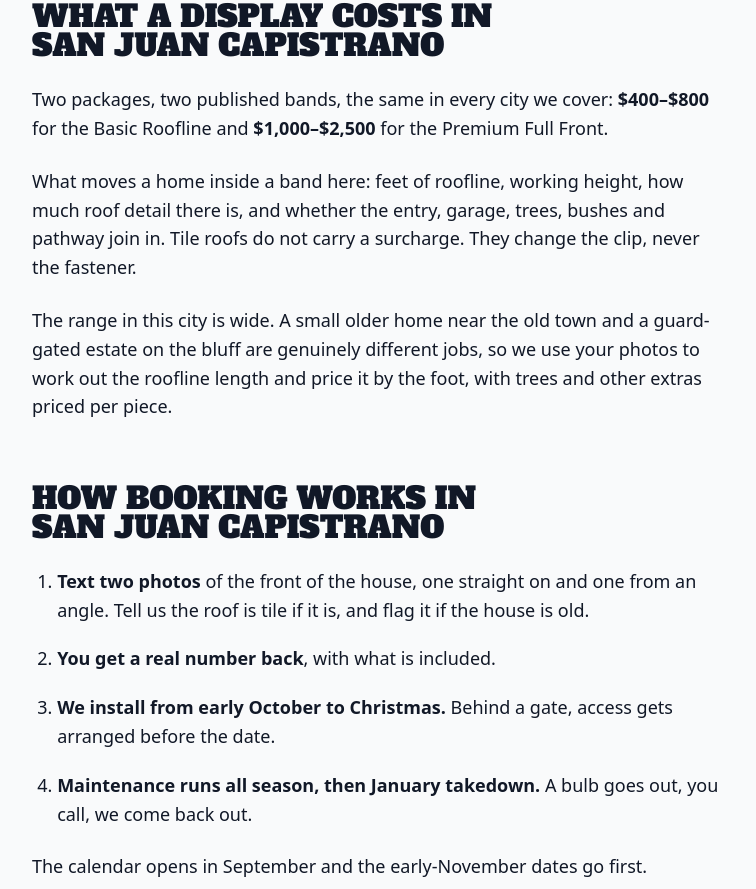
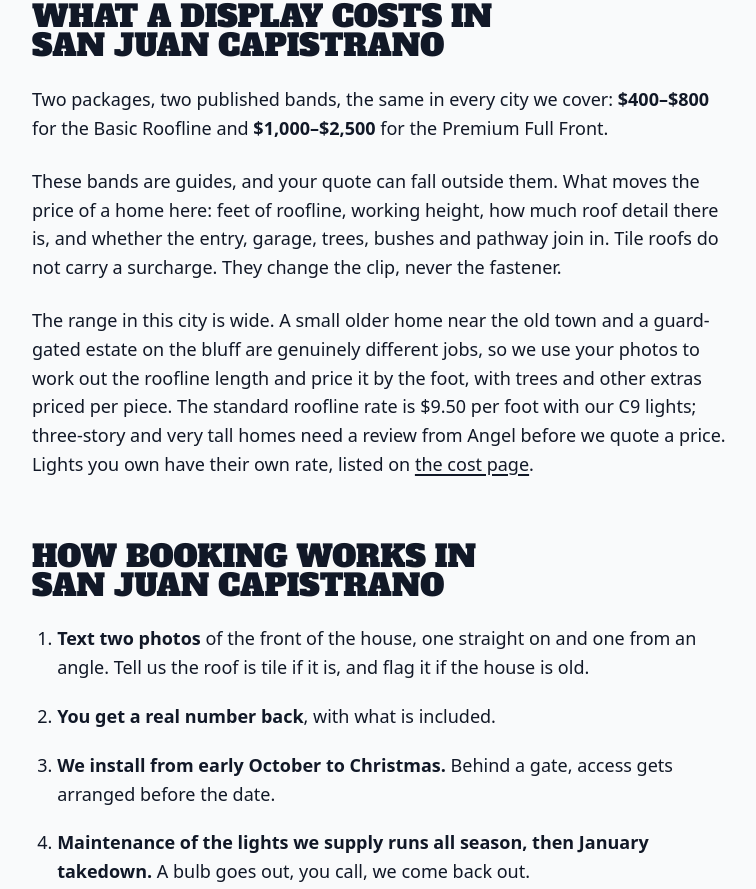
Before and after one commit to 44-blip/foreveryounglights, a plain HTML site: page service-areas/san-juan-capistrano/index.html in a window 1280 px wide. Shown: the part 2810-3699 px from the top of the page, without its empty margins (258-1014 px from the left). Drawn offline with Linux system fonts and the light colour scheme.

Commit message:
San Juan Capistrano page: the standard per-foot rate with the cost page link, the bands are guides line, and maintenance of the lights we supply (1 file; Jarvis wrote, Estrella GO)
Co-Authored-By: Claude Opus 5.5 <noreply@anthropic.com>

```diff
--- a/service-areas/san-juan-capistrano/index.html
+++ b/service-areas/san-juan-capistrano/index.html
@@ -468,12 +468,12 @@ Call now<span class="sr-only">, (949) 295-2090</span>
     <p>Two packages, two published bands, the same in every city we cover:
     <strong>$400&ndash;$800</strong> for the Basic Roofline and
     <strong>$1,000&ndash;$2,500</strong> for the Premium Full Front.</p>
-    <p>What moves a home inside a band here: feet of roofline, working height, how much roof detail there
+    <p>These bands are guides, and your quote can fall outside them. What moves the price of a home here: feet of roofline, working height, how much roof detail there
     is, and whether the entry, garage, trees, bushes and pathway join in. Tile roofs do not carry a
     surcharge. They change the clip, never the fastener.</p>
     <p>The range in this city is wide. A small older home near the old town and a guard-gated estate on the
     bluff are genuinely different jobs, so we use your photos to work out the roofline length
-    and price it by the foot, with trees and other extras priced per piece.</p>
+    and price it by the foot, with trees and other extras priced per piece. The standard roofline rate is $9.50 per foot with our C9 lights; three-story and very tall homes need a review from Angel before we quote a price. Lights you own have their own rate, listed on <a href="/cost/">the cost page</a>.</p>
 
     <h2>How booking works in San Juan Capistrano</h2>
     <ol>
@@ -482,7 +482,7 @@ Call now<span class="sr-only">, (949) 295-2090</span>
       <li><strong>You get a real number back</strong>, with what is included.</li>
       <li><strong>We install from early October to Christmas.</strong> Behind a gate, access gets
       arranged before the date.</li>
-      <li><strong>Maintenance runs all season, then January takedown.</strong>
+      <li><strong>Maintenance of the lights we supply runs all season, then January takedown.</strong>
       A bulb goes out, you call, we come back out.</li>
     </ol>
     <p>The calendar opens in September and the early-November dates go first.</p>
```
